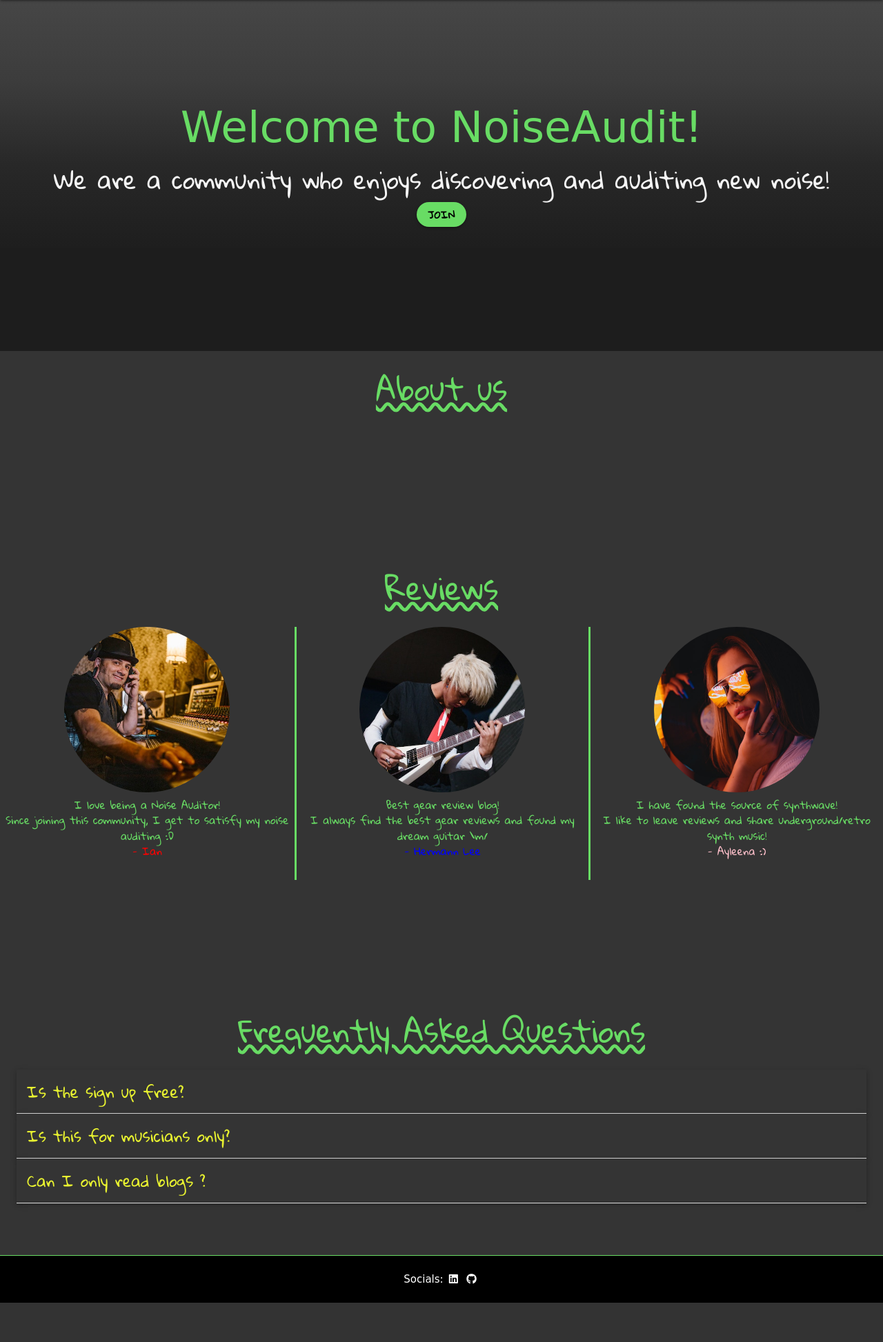
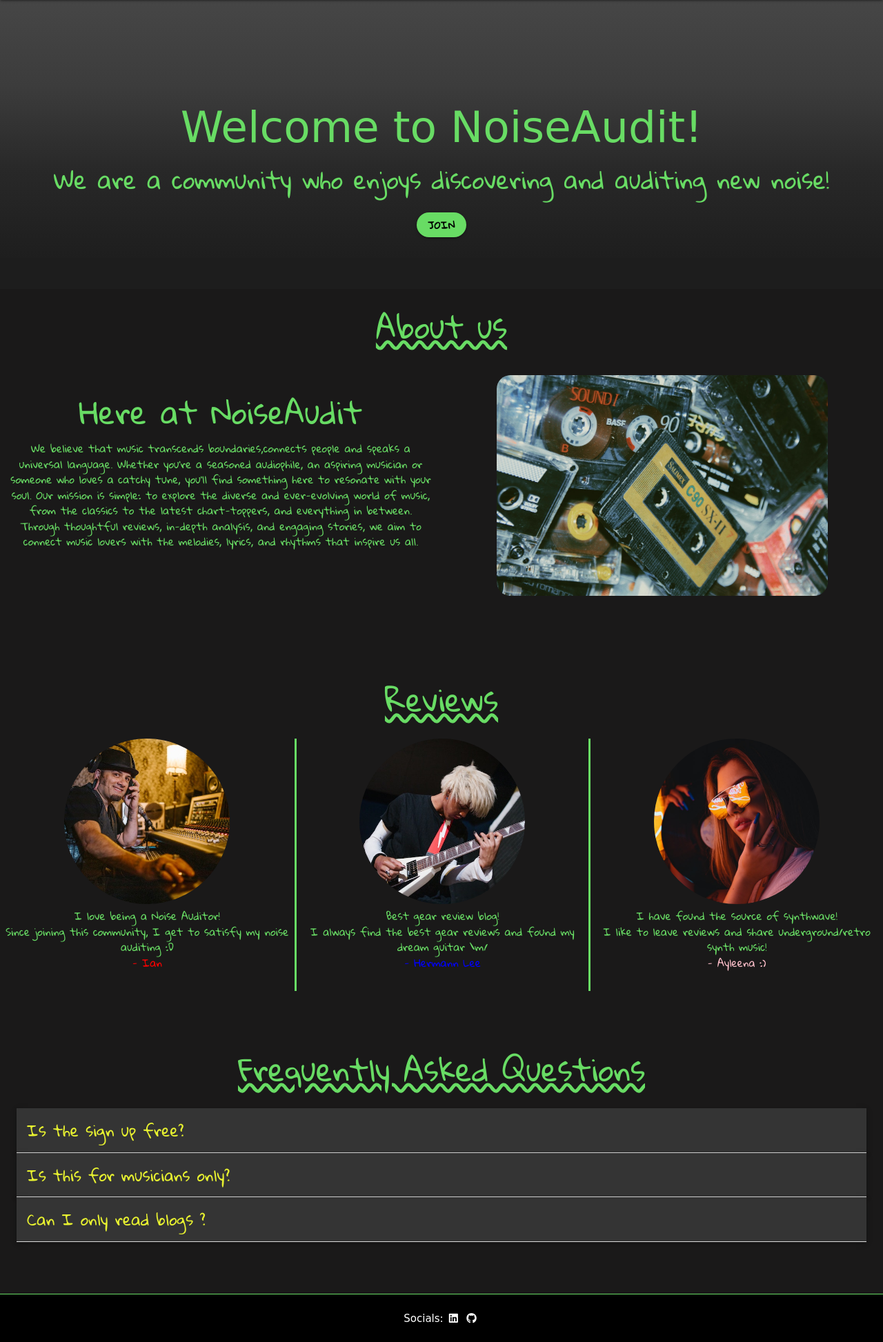
Before and after one commit to PSebastian96/pjt3-NoiseAudit, a Flask app: page / in a window 1280 px wide. Shown: the part 64-2010 px from the top of the page at 69% size. Before the commit the page ends 1953 px from the top, so only its background shows below. Run offline with Flask 3, Linux system fonts and the light colour scheme; some libraries are stand-ins or nearby versions; some web fonts are replaced.

Commit message:
about us styled

```diff
--- a/static/css/style.css
+++ b/static/css/style.css
@@ -102,13 +102,13 @@ h4 i {
 }
 
 .section-title-box {
-    background-color: rgb(52, 52, 52);
+    background-color: rgb(26, 25, 25);
     padding: 1rem;
 }
 
 .row {
     margin: 0;
-    padding-bottom: 10rem;
+    padding-bottom: 3rem;
     background-color:rgb(29, 29, 29);
 }
 
@@ -121,7 +121,7 @@ h4 i {
 }
 
 .box-one {
-    background-color: rgb(52, 52, 52);
+    background-color: rgb(26, 25, 25);
 }
 
 .section-title {
@@ -129,6 +129,27 @@ h4 i {
     font-family: 'Gloria Hallelujah', cursive;
     text-decoration: underline wavy 0.3rem;
     color: #68dc64;
+}
+/* About us*/
+
+.about-title {
+    text-align: center;
+    font-family: 'Gloria Hallelujah', cursive;
+    color: #68dc64;
+}
+
+.about-txt {
+    padding: 0rem 1rem 1rem 1rem;
+    text-align: center;
+    font-family: 'Gloria Hallelujah', cursive;
+    color: #68dc64;
+}
+
+.about-img {
+    object-fit: cover;
+    border-radius: 20px;
+    height: 75%;
+    width: 75%;
 }
 
 /* Reviews */
@@ -158,7 +179,7 @@ h4 i {
 }
 
 .rev-box {
-    background-color: rgb(52, 52, 52);
+    background-color: rgb(26, 25, 25);
 }
 
 .red-txt {
@@ -185,12 +206,12 @@ h4 i {
 }
 
 .collapsible-body {
-    background-color: grey;
+    background-color: rgb(26, 25, 25);
 }
 
 .collapsible {
     margin: 0;
-    background-color: rgb(52, 52, 52);
+    background-color: rgb(26, 25, 25);
     padding-bottom: 1rem;
 }
 
--- a/templates/index.html
+++ b/templates/index.html
@@ -15,9 +15,22 @@
 
   <!-- About section -->
 <div class="row box-one">
+    <div class="col s12 m12 l12 section-title-box">
+        <h3 class="section-title">About us</h3>
+    </div>
 
-    <div class="col s12 m12 section-title-box">
-     <h3 class="section-title">About us</h3>
+    <div class="col s12 m8 l6">
+     <h3 class="about-title">Here at NoiseAudit</h3>
+     <p class="about-txt">We believe that music transcends boundaries,connects people and speaks a universal language.
+        Whether you're a seasoned audiophile, an aspiring musician or someone who loves a catchy tune,
+        you'll find something here to resonate with your soul.
+        Our mission is simple: to explore the diverse and ever-evolving world of music,
+        from the classics to the latest chart-toppers, and everything in between.
+        Through thoughtful reviews, in-depth analysis, and engaging stories, we aim to connect music lovers with the melodies, lyrics, and rhythms that inspire us all.</p>
+    </div>
+
+    <div class="col m4 l6 hide-on-small-only center">
+        <img class="responsive-img about-img" src="{{ url_for('static', filename='images/casettes.jpg') }}">
     </div>
 
 </div>
```
Also changed, not shown: static/images/casettes.jpg (added).
